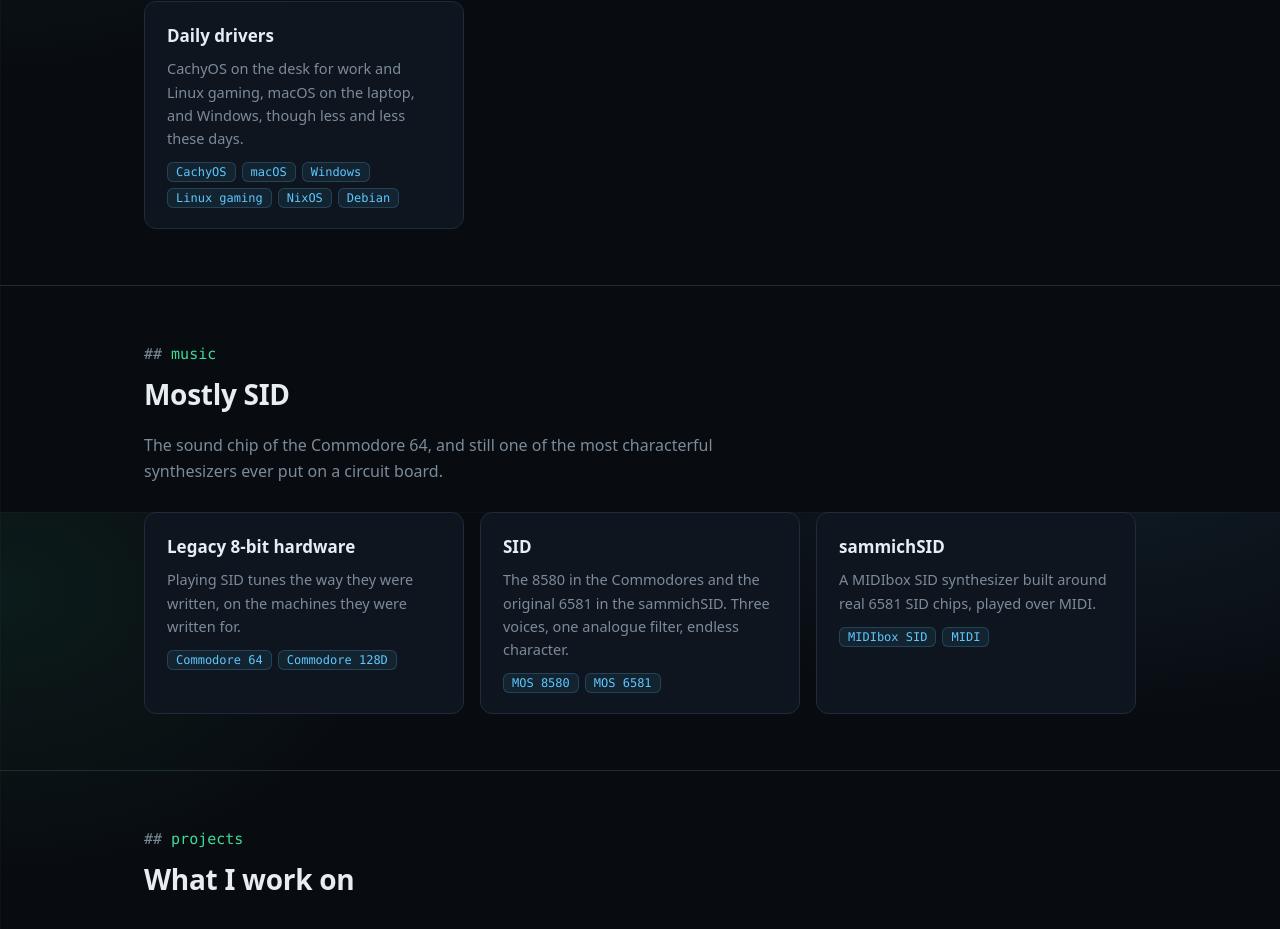
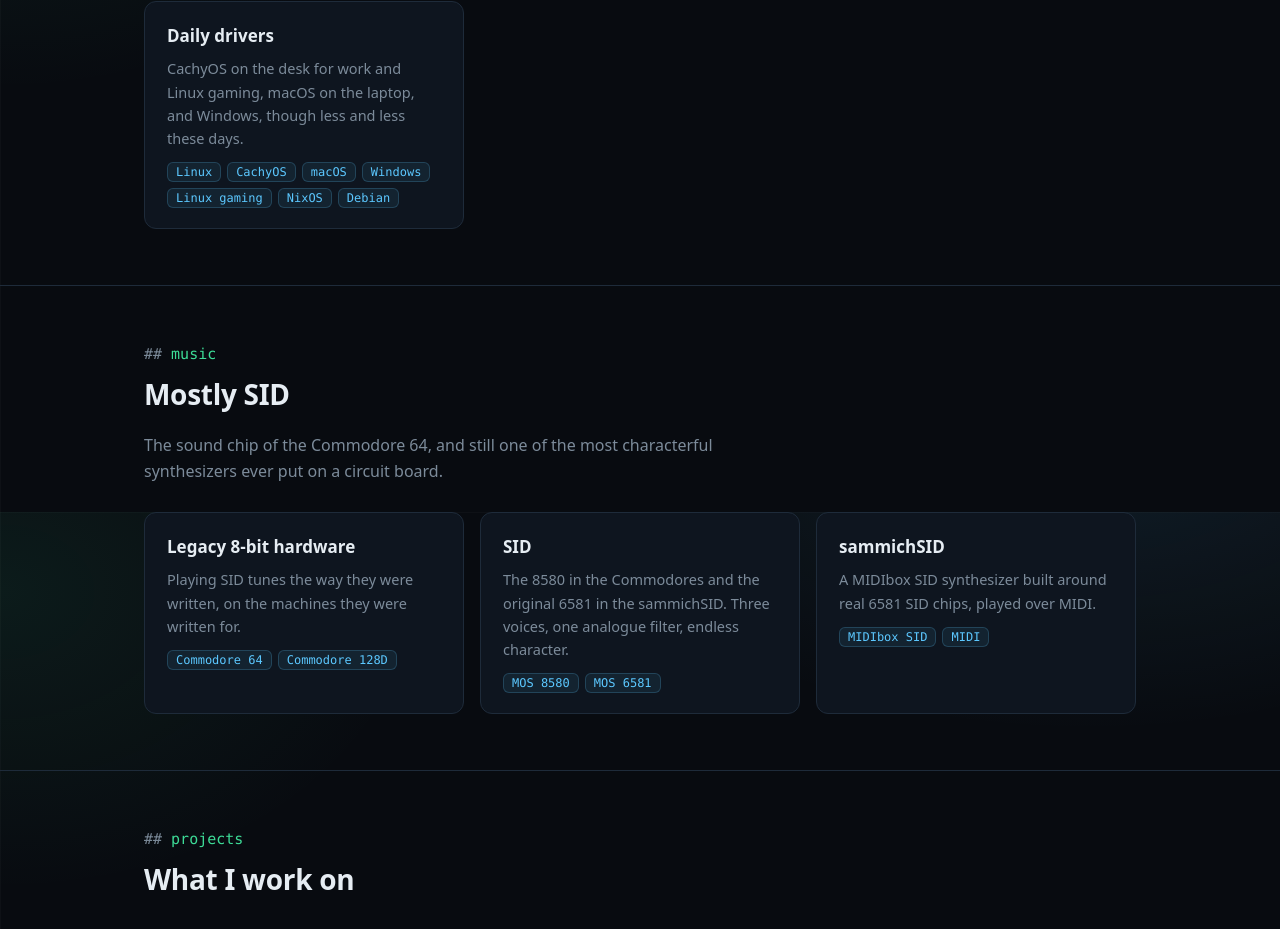
Before and after one commit to mselin/mselin.github.io, a plain HTML site: page index.html in a window 1280 px wide. Shown: the part 4288-5217 px from the top of the page. Drawn offline with Linux system fonts and the light colour scheme.

Commit message:
Link CachyOS and the Linux kernel
Co-Authored-By: Claude Fable 5.2 <noreply@anthropic.com>
Claude-Session: https://claude.ai/code/session_013DgN9N6MedXYU6Hmksz994

```diff
--- a/index.html
+++ b/index.html
@@ -206,7 +206,7 @@
     <div class="card"><h3>Monitoring</h3><p>One page showing the health of every layer, from the firewall and Wi-Fi to the UPS.</p><div class="tags"><a href="https://github.com/prometheus/prometheus">Prometheus</a><a href="https://github.com/prometheus/alertmanager">Alertmanager</a><a href="https://github.com/grafana/grafana">Grafana</a><a href="https://github.com/louislam/uptime-kuma">Uptime Kuma</a><a href="https://github.com/binwiederhier/ntfy">ntfy</a><a href="https://github.com/wazuh/wazuh">Wazuh</a><a href="https://github.com/crowdsecurity/crowdsec">CrowdSec</a><a href="https://github.com/portainer/portainer">Portainer</a><a href="https://github.com/traefik/traefik">Traefik</a><a href="https://github.com/goauthentik/authentik">Authentik</a><a href="https://github.com/AdguardTeam/AdGuardHome">AdGuard Home</a><span>UniFi Network</span><a href="https://github.com/networkupstools/nut">NUT</a><a href="https://github.com/gethomepage/homepage">Homepage</a></div></div>
     <div class="card"><h3>Messaging</h3><p>Push notifications and alerts from every service, and chat that stays on own hardware.</p><div class="tags"><a href="https://github.com/binwiederhier/ntfy">ntfy</a><span>Matrix</span><a href="https://gitlab.com/famedly/conduit">Conduit</a></div></div>
     <div class="card"><h3>Home automation</h3><p>The house on one dashboard, with cameras recorded and analysed locally.</p><div class="tags"><a href="https://github.com/home-assistant/core">Home Assistant</a><a href="https://github.com/blakeblackshear/frigate">Frigate</a></div></div>
-    <div class="card"><h3>Daily drivers</h3><p>CachyOS on the desk for work and Linux gaming, macOS on the laptop, and Windows, though less and less these days.</p><div class="tags"><span>CachyOS</span><span>macOS</span><span>Windows</span><span>Linux gaming</span><span>NixOS</span><span>Debian</span></div></div>
+    <div class="card"><h3>Daily drivers</h3><p>CachyOS on the desk for work and Linux gaming, macOS on the laptop, and Windows, though less and less these days.</p><div class="tags"><a href="https://git.kernel.org/pub/scm/linux/kernel/git/torvalds/linux.git">Linux</a><a href="https://cachyos.org">CachyOS</a><span>macOS</span><span>Windows</span><span>Linux gaming</span><span>NixOS</span><span>Debian</span></div></div>
   </div>
 </div></section>
 
```
